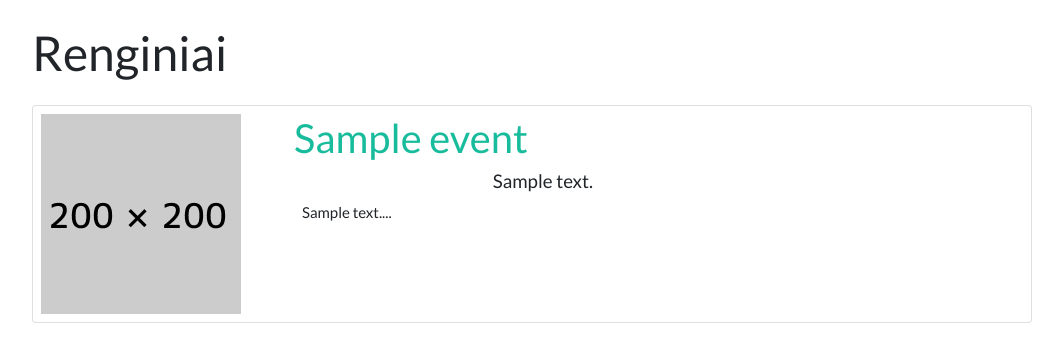
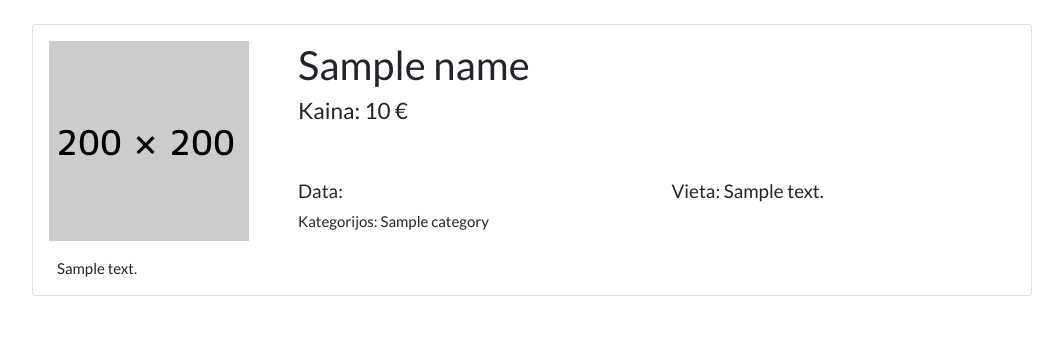
Before and after one commit to Mentel/Semestro-projektas, a Symfony app: template templates/event/detail.html.twig in a window 1280 px wide. Shown: the part 55-417 px from the top of the page, without its empty margins (68-1131 px from the left). Run offline with Twig, Linux system fonts and the light colour scheme; the template is opened without the code that fills it: most values are stand-ins (such as "Sample title", 1, 10 or a date in 2020); some libraries are stand-ins or nearby versions.

Commit message:
Added detailed event page

```diff
--- a/templates/event/detail.html.twig
+++ b/templates/event/detail.html.twig
@@ -4,10 +4,8 @@
 
 {% block body %}
     <div class="container">
-        <h1 class="mb-4">Renginiai</h1>
-        {% for event in events %}
         <div class="card mb-3" style="max-width: 1000px; min-width: 1000px">
-                <div class="card-body p-2">
+            <div class="card-body p-3">
                 <div class="row">
                     <div class="col-3">
                         <img src="{{ asset('images/placeholder.png') }}">
@@ -15,28 +13,45 @@
                     <div class="col">
                         <div class="row">
                             <div class="col">
-                                    <a href="#"><h2><div class="text-truncate" style="max-width: 700px">{{ event.name }}</div></h2></a>
+                                <h2><div class="text-truncate" style="max-width: 700px">{{ name }}</div></h2>
+                            </div>
+                        </div>
+                        <div class="row mb-5">
+                            <div class="col">
+                                {% if price == 0 %}
+                                    <h4>Kaina: Nemokamai</h4>
+                                {% else %}
+                                    <h4>Kaina: {{ price }} €</h4>
+                                {% endif %}
                             </div>
                         </div>
                         <div class="row">
-                                <div class="ml-4 col-3 p-0">
-                                    <h5>{{ event.date.format('Y-m-d H:i') }}</h5>
+                            <div class="col">
+                                <h5>Data: {{ date.format('Y-m-d H:i') }}</h5>
                             </div>
-                                <div class="col p-0">
-                                    <h5>{{ event.address }}</h5>
+                            <div class="col">
+                                <h5>Vieta: {{ address }}</h5>
                             </div>
                         </div>
                         <div class="row">
-                                <div class="col ml-2">
-                                    <div class="text-justify" style="max-width: 680px">
-                                        {{ event.description[:450] }}...
+                            <div class="col">
+                                <h7>Kategorijos:
+                                    {% for category in categories %}
+                                        {{ category.name }}
+                                    {% endfor %}
+                                </h7>
+                            </div>
+                        </div>
+                    </div>
+                </div>
+                <div class="row">
+                    <div class="col ml-2 mt-3">
+                        <div class="text-justify" style="max-width: 950px">
+                            {{ description }}
                         </div>
                     </div>
                 </div>
             </div>
         </div>
     </div>
-            </div>
-        {% endfor %}
-    </div>
 {% endblock %}
--- a/templates/event/list.html.twig
+++ b/templates/event/list.html.twig
@@ -15,7 +15,7 @@
                         <div class="col">
                             <div class="row">
                                 <div class="col">
-                                    <a href="#"><h2><div class="text-truncate" style="max-width: 700px">{{ event.name }}</div></h2></a>
+                                    <a href="{{ url('app_event',{id: event.id} )}}"><h2><div class="text-truncate" style="max-width: 700px">{{ event.name }}</div></h2></a>
                                 </div>
                             </div>
                             <div class="row">
```
Also changed, not shown: src/Controller/EventController.php (+5 -4 lines). Lines whose indentation alone changed are shown as unchanged.
